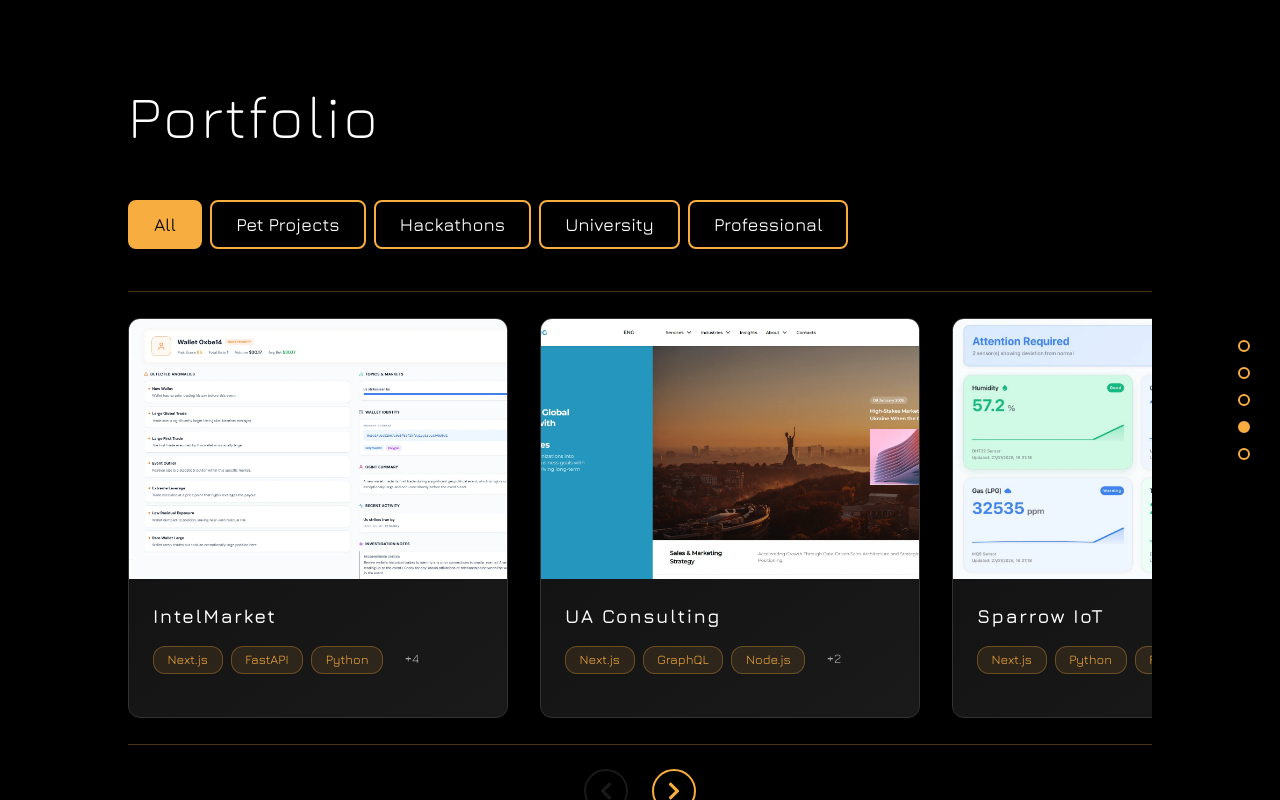
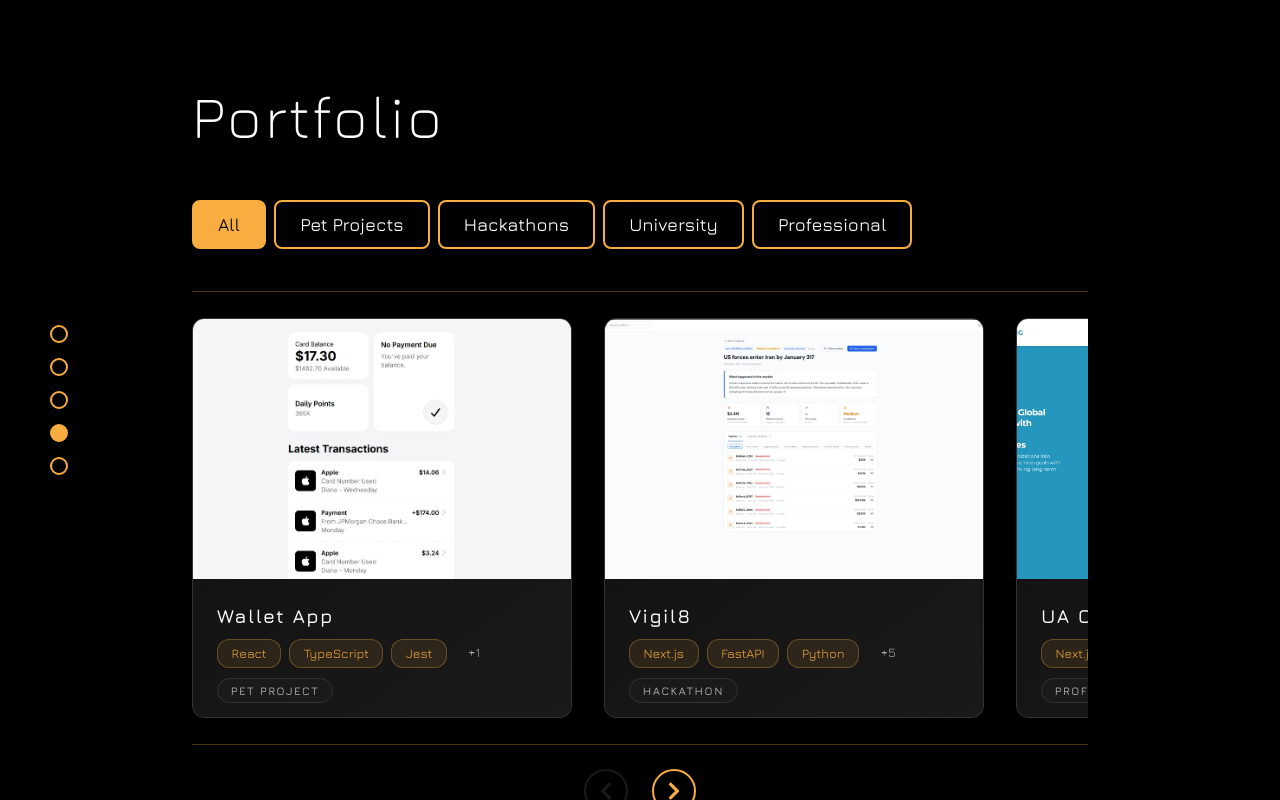
Before and after one commit to bromscandium/portfolio, a React (Vite) app: page / in a window 1280 px wide. Both pictures are taken after a click on the button "Check Portfolio". Built offline with nearby package versions, Linux system fonts and the light colour scheme.

Commit message:
improved ui and ux, added hint

```diff
--- a/src/components/SectionScroller.jsx
+++ b/src/components/SectionScroller.jsx
@@ -3,7 +3,9 @@ import { useState, useEffect, useRef } from 'react';
 export const SectionScroller = ({ sections, isModalOpen }) => {
   const [currentSection, setCurrentSection] = useState(0);
   const [isTransitioning, setIsTransitioning] = useState(false);
+  const [showScrollHint, setShowScrollHint] = useState(false);
   const lastScrollTime = useRef(Date.now());
+  const hintTimer = useRef(null);
 
   const scrollToSection = (index) => {
     if (!isTransitioning && !isModalOpen) {
@@ -13,6 +15,16 @@ export const SectionScroller = ({ sections, isModalOpen }) => {
       setTimeout(() => setIsTransitioning(false), 1500);
     }
   };
+
+  useEffect(() => {
+    clearTimeout(hintTimer.current);
+    if (currentSection === 0) {
+      hintTimer.current = setTimeout(() => setShowScrollHint(true), 3000);
+    } else {
+      setShowScrollHint(false);
+    }
+    return () => clearTimeout(hintTimer.current);
+  }, [currentSection]);
 
   useEffect(() => {
     const handleWheelGlobal = (e) => {
@@ -62,7 +74,7 @@ export const SectionScroller = ({ sections, isModalOpen }) => {
 
       <div style={{
         position: 'fixed',
-        right: '30px',
+        left: '50px',
         top: '50%',
         transform: 'translateY(-50%)',
         zIndex: 1000,
@@ -75,8 +87,8 @@ export const SectionScroller = ({ sections, isModalOpen }) => {
             key={index}
             onClick={() => scrollToSection(index)}
             style={{
-              width: '12px',
-              height: '12px',
+              width: '18px',
+              height: '18px',
               borderRadius: '50%',
               border: '2px solid #f8ad40',
               backgroundColor: currentSection === index ? '#f8ad40' : 'transparent',
@@ -88,6 +100,29 @@ export const SectionScroller = ({ sections, isModalOpen }) => {
           />
         ))}
       </div>
+
+      {showScrollHint && (
+        <div style={{
+          position: 'fixed',
+          bottom: '40px',
+          left: '50%',
+          transform: 'translateX(-50%)',
+          zIndex: 1000,
+          background: 'rgba(0,0,0,0.75)',
+          border: '1px solid rgba(248,173,64,0.4)',
+          borderRadius: '8px',
+          padding: '12px 28px',
+          color: '#f8ad40',
+          fontFamily: 'Jura, sans-serif',
+          fontSize: '16px',
+          fontWeight: '500',
+          letterSpacing: '1px',
+          animation: 'fadeUp 0.5s ease-out forwards',
+          pointerEvents: 'none'
+        }}>
+          Scroll down to see more
+        </div>
+      )}
     </div>
   );
 };
--- a/src/data/portfolio.js
+++ b/src/data/portfolio.js
@@ -13,21 +13,36 @@ import strapinext from "/strapinext.webp";
 import tretiakovconsulting from "/tretiakovconsulting.webp"
 import sparrowai from "/sparrowai.webp"
 import sparrowiot from "/sparrowiot.webp"
-import intelmarket from "/intelmarket.webp"
+import vigil8 from "/intelmarket.webp"
+import walletapp from "/walletapp.webp"
 
 export const portfolio = [
+    {
+        id: 17,
+        image: walletapp,
+        title: "Wallet App",
+        description: [
+            "A streamlined, mobile-first wallet interface consisting of a main dashboard and a dedicated transaction details view, designed to demonstrate core React principles.",
+            "Focused on clean code architecture and efficient state management, ensuring a seamless user experience across a high-performance two-page navigation flow.",
+            "Prioritized precision in UI/UX implementation and comprehensive unit testing over unnecessary complexity, showcasing a production-ready approach to a focused feature set."
+        ],
+        technologies: ["React", "TypeScript", "Jest", "Tailwind CSS"],
+        live: "https://bromscandium.github.io/wallet-app/",
+        github: "https://github.com/bromscandium/wallet-app",
+        category: "pet",
+    },
   {
     id: 16,
-    image: intelmarket,
-    title: "IntelMarket",
+    image: vigil8,
+    title: "Vigil8",
     description: [
       "An advanced OSINT and Market Analysis platform developed as a collaborative Data Science project to track blockchain activity and web-based intelligence.",
       "Built custom scrapers and analytical modules to process large datasets, enabling deep-dive forensics into holder behavior and trading patterns.",
       "Features a high-performance architecture using FastAPI and Next.js 15 to generate automated investigative reports and real-time market metrics."
     ],
-    technologies: ["Next.js", "FastAPI", "Python", "BeautifulSoup", "PostgreSQL", "Tailwind CSS", "pandas"],
+    technologies: ["Next.js", "FastAPI", "Python", "Celery", "TimescaleDB", "Redis", "Tailwind CSS", "pandas"],
     live: null,
-    github: "https://github.com/bromscandium/edth-athens",
+    github: null,
     category: "hackathon",
   },
   {
--- a/src/index.scss
+++ b/src/index.scss
@@ -213,6 +213,7 @@ button {
 }
 
 .section-header {
+    width: 100%;
     margin-bottom: 3rem;
     text-align: left;
     padding-top: 80px;
--- a/src/sections/about/About.scss
+++ b/src/sections/about/About.scss
@@ -1,19 +1,17 @@
 .about {
     position: relative;
-    padding: 0 10% 80px;
+    padding: 0 15% 80px;
     background: var(--color-background);
     min-height: 100vh;
     display: flex;
     flex-direction: column;
     justify-content: center;
-    align-items: start;
-
     &__container {
         display: flex;
         justify-content: space-between;
         gap: 3rem;
         width: 100%;
-        max-width: 1400px;
+        margin: 0 auto;
 
         @media (max-width: 1024px) {
             flex-direction: column;
--- a/src/sections/banner/Banner.scss
+++ b/src/sections/banner/Banner.scss
@@ -5,7 +5,7 @@
     justify-content: space-between;
     height: 100vh;
     text-align: left;
-    padding: 0 10%;
+    padding: 0 15%;
     position: relative;
 
     h1 {
--- a/src/sections/portfolio/Portfolio.jsx
+++ b/src/sections/portfolio/Portfolio.jsx
@@ -11,6 +11,13 @@ const CATEGORIES = [
   { key: "university", label: "University" },
   { key: "professional", label: "Professional" }
 ];
+
+const CATEGORY_LABELS = {
+  pet: "Pet Project",
+  hackathon: "Hackathon",
+  university: "University",
+  professional: "Professional"
+};
 
 export const Portfolio = ({ onModalChange }) => {
   const [category, setCategory] = useState("all");
@@ -146,6 +153,7 @@ export const Portfolio = ({ onModalChange }) => {
                     <span className="tag-more">+{project.technologies.length - 3}</span>
                   )}
                 </div>
+                <span className="projects-card-category">{CATEGORY_LABELS[project.category]}</span>
               </div>
             </div>
           ))}
--- a/src/sections/portfolio/Portfolio.scss
+++ b/src/sections/portfolio/Portfolio.scss
@@ -1,14 +1,12 @@
 .portfolio {
     background-color: var(--color-background);
     color: var(--color-text);
-    padding: 0 10% 80px;
+    padding: 0 15% 80px;
     position: relative;
     min-height: 100vh;
     display: flex;
     flex-direction: column;
     justify-content: center;
-    align-items: start;
-
     .projects-filters {
         display: flex;
         justify-content: space-between;
@@ -52,7 +50,8 @@
     .projects-gallery-wrapper {
         position: relative;
         width: 100%;
-        max-width: 1600px;
+
+        margin: 0 auto;
     }
 
     .gallery-divider {
@@ -160,8 +159,8 @@
                 padding: 1.5rem;
                 display: flex;
                 flex-direction: column;
-                gap: 1rem;
-                height: 140px;
+                gap: 0.6rem;
+                height: 160px;
 
                 h3 {
                     font-size: 1.2rem;
@@ -196,6 +195,21 @@
                         color: var(--color-text-light);
                         padding: 0.35rem 0.85rem;
                     }
+                }
+
+                .projects-card-category {
+                    align-self: flex-start;
+                    margin-top: auto;
+                    font-size: 0.7rem;
+                    font-weight: 600;
+                    text-transform: uppercase;
+                    letter-spacing: 1.5px;
+                    color: var(--color-text-light);
+                    padding: 0.3rem 0.8rem;
+                    border: 1px solid var(--color-border);
+                    border-radius: 20px;
+                    background: var(--color-bg-grad-end);
+                    margin-bottom: 0.75rem;
                 }
             }
         }
--- a/src/sections/skills/Skills.scss
+++ b/src/sections/skills/Skills.scss
@@ -1,18 +1,16 @@
 .skills {
-    padding: 0 10% 80px;
+    padding: 0 15% 80px;
     background: var(--color-background);
     color: var(--color-text);
     min-height: 100vh;
     display: flex;
     flex-direction: column;
     justify-content: center;
-    align-items: start;
     position: relative;
 
     .skills__gallery-wrapper {
         position: relative;
         width: 100%;
-        max-width: 1600px;
         margin: 0 auto;
     }
 
```
Also changed, not shown: public/intelmarket.webp, public/walletapp.webp (added).
